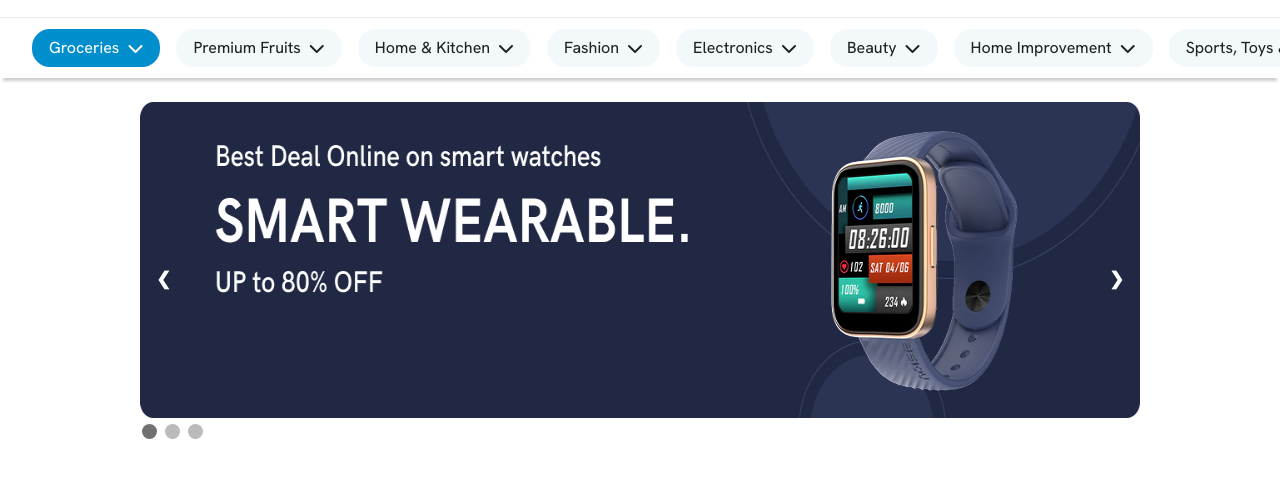
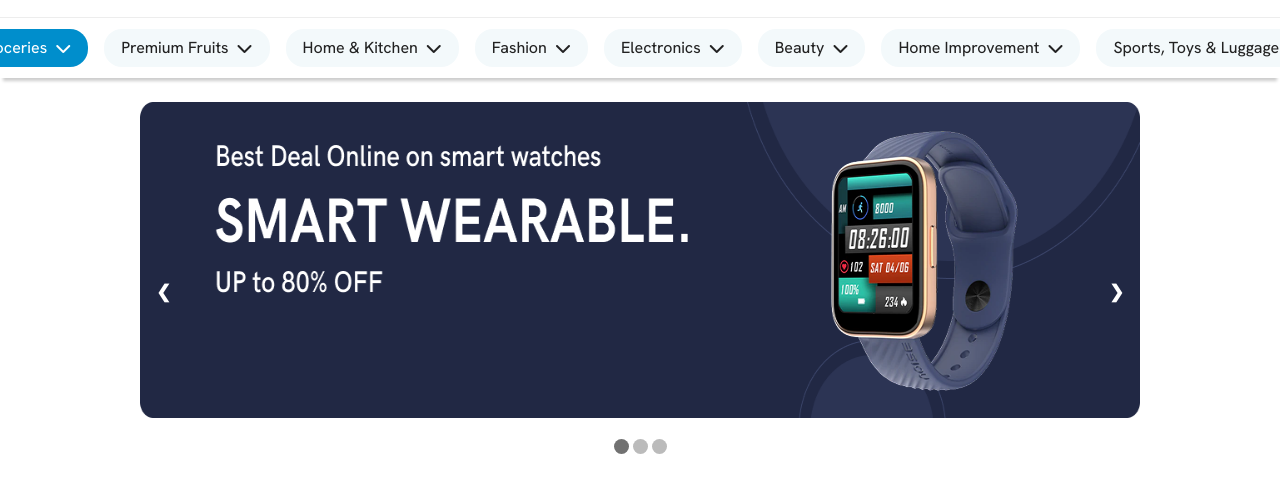
Before and after one commit to Ashwinv007/node_ecommerse_frontend, a plain HTML site: page index.html in a window 1280 px wide. Shown: the part 72-564 px from the top of the page. Drawn offline with Linux system fonts and the light colour scheme.

Commit message:
center align categories

```diff
--- a/assets/css/style.css
+++ b/assets/css/style.css
@@ -173,6 +173,7 @@
     display:flex;
     flex-wrap:nowrap;
     align-items:center;
+    justify-content: center;
     gap:1rem;
     padding:0 2rem;
     height:60px;
@@ -316,7 +317,7 @@
 
 }
 
-.dot-container{
+.dot_container{
     text-align:center;
     display: flex;
     justify-content: center;
```
